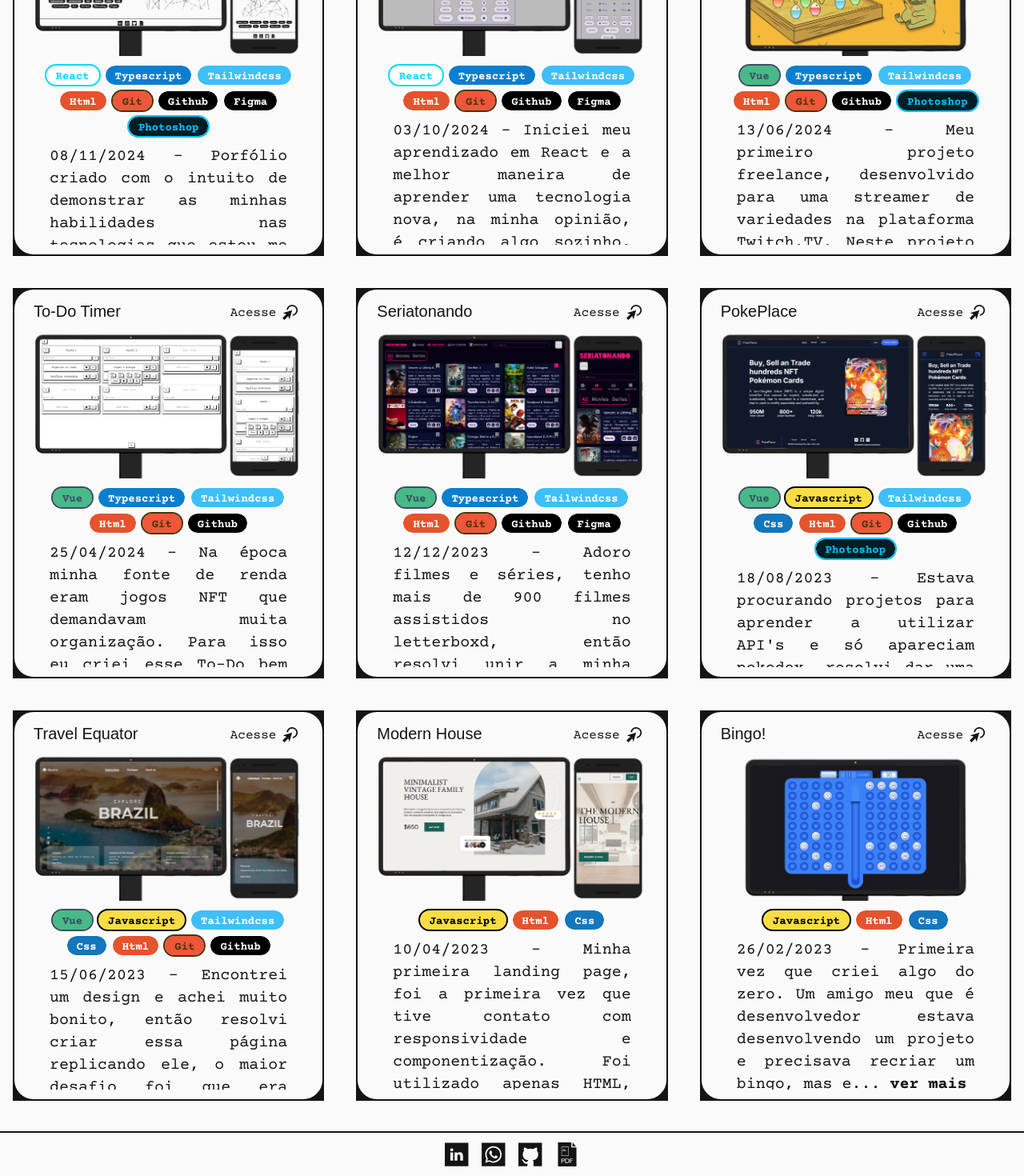
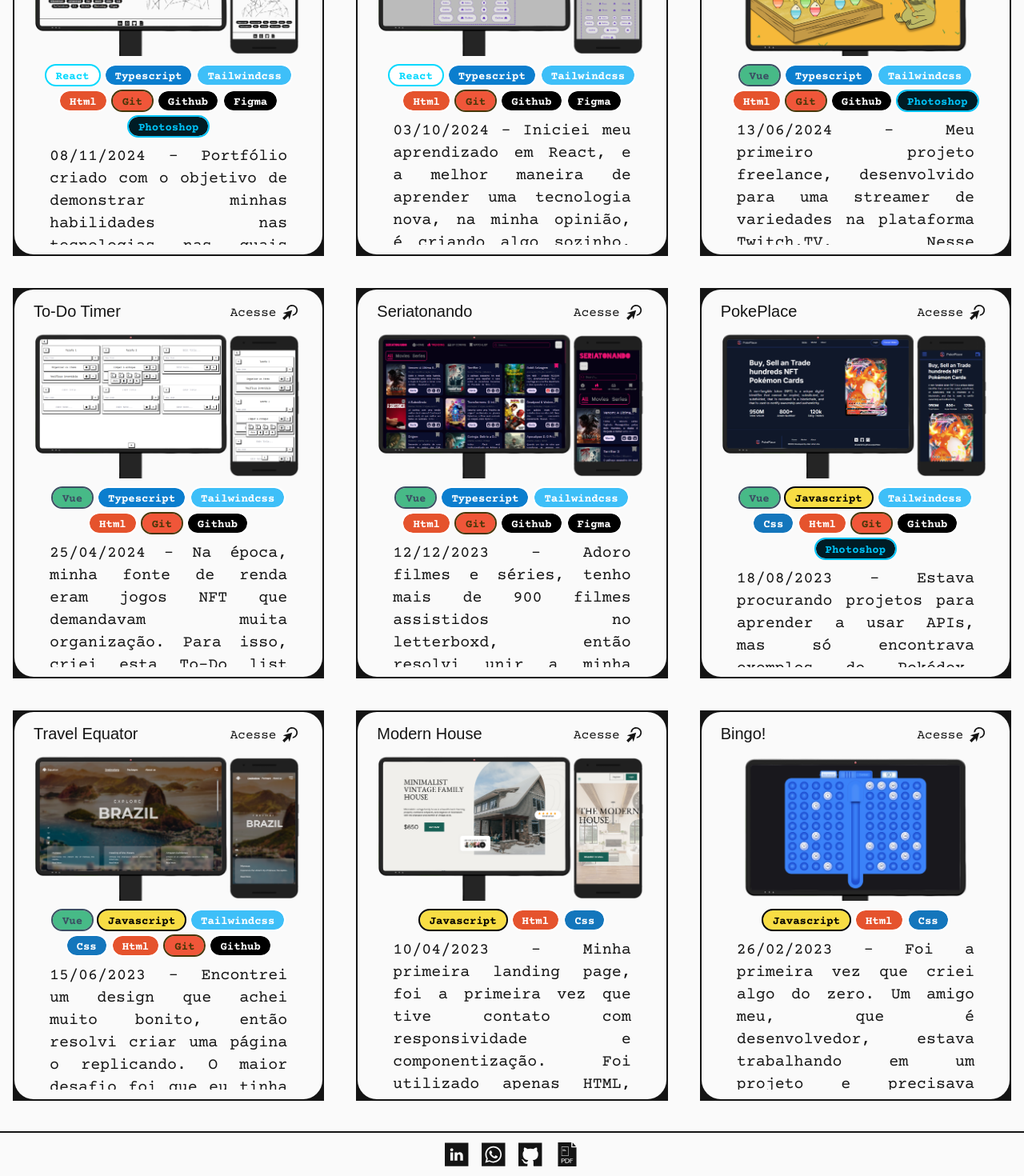
Before and after one commit to devalanlima/portfolio, a React (Vite) app: page /portfolio/projetos in a window 1280 px wide. Shown: the part 386-1856 px from the top of the page at 80% size. Built offline with nearby package versions, Linux system fonts and the light colour scheme; a web font is replaced by a local one.

Commit message:
update: update description

```diff
--- a/src/data/projects.ts
+++ b/src/data/projects.ts
@@ -11,7 +11,7 @@ const projects: Array<Project> = [
       'css'
     ],
     description:
-      `26/02/2023 - Primeira vez que criei algo do zero. Um amigo meu que é desenvolvedor estava desenvolvendo um projeto e precisava recriar um bingo, mas estava com dificuldade para encontrar o design, então eu fiz esse projeto e mostrei pra ele, utilizei sombras e movimento pra parecer que existem elementos 3D mas é tudo 2D, ele gostou tanto que replicou o design no projeto dele.`,
+      `26/02/2023 - Foi a primeira vez que criei algo do zero. Um amigo meu, que é desenvolvedor, estava trabalhando em um projeto e precisava recriar um bingo, mas estava com dificuldade para encontrar um design adequado. Então, fiz este projeto e mostrei para ele. Utilizei sombras e movimento para dar a impressão de elementos 3D, embora tudo seja em 2D. Ele gostou tanto que acabou replicando o design no projeto dele.`,
   },
   {
     name: 'Modern House',
@@ -39,7 +39,7 @@ const projects: Array<Project> = [
       'github',
     ],
     description:
-      `15/06/2023 - Encontrei um design e achei muito bonito, então resolvi criar essa página replicando ele, o maior desafio foi que era apenas uma imagem, então tive que criar os componentes apenas no visual, também continha um mapa interativo que lembro ter me dado um certo trabalho para funcionar da maneira que eu queria.`,
+      `15/06/2023 - Encontrei um design que achei muito bonito, então resolvi criar uma página o replicando. O maior desafio foi que eu tinha apenas uma imagem como referência, então precisei criar os componentes apenas com base no visual. Além disso, havia um mapa interativo, que me deu um certo trabalho para funcionar da maneira que eu queria.`,
   },
   {
     name: 'PokePlace',
@@ -56,7 +56,7 @@ const projects: Array<Project> = [
       'photoshop'
     ],
     description:
-      `18/08/2023 - Estava procurando projetos para aprender a utilizar API's e só apareciam pokedex, resolvi dar uma variada e encontrei essa API de cartas, então criei um "marketplace" de cartas NFT e adicionei esse efeito de movimentação 3D, que apesar de existirem inumeros parecidos na internet, eu me desafiei a criar sozinho e me orgulho muito de ter conseguido.`,
+      `18/08/2023 - Estava procurando projetos para aprender a usar APIs, mas só encontrava exemplos de Pokédex. Resolvi variar um pouco e encontrei essa API do jogo de cartas, então criei um "marketplace" de cartas NFT e adicionei esse efeito de movimentação 3D, que apesar de existirem inumeros parecidos na internet, me desafiei a criar sozinho e me orgulho muito de ter conseguido.`,
   },
   {
     name: 'Seriatonando',
@@ -72,7 +72,7 @@ const projects: Array<Project> = [
       'figma',
     ],
     description:
-      "12/12/2023 - Adoro filmes e séries, tenho mais de 900 filmes assistidos no letterboxd, então resolvi unir a minha paixão pelo cinema com a minha paixão pelo desenvolvimento. Enquanto aprendia Nuxt.Js, criei essa página que utiliza a API do TMDB para ter acesso ao banco de dados que contém os filmes e séries, e a API do JustWatch para poder localizar os serviços de streaming que disponibilizam essas midias. Deu bastante trabalho principalmente porque eu ainda estava aprendendo como funcionavam as API's e também pelo fato de criar todos os componentes do zero sem utilizar nenhum framework com componentes pré-feitos. Deveria ter mais funcionalidades nesta aplicação como autenticação, criação de listas de filmes, avaliações, comentários... Mas percebi que eu estava indo rápido demais e querendo criar muita coisa que eu ainda não estava pronto nem tinha conhecimento necessário, principalmente do back-end, então resolvi deixar esse projeto para o futuro. Mas fiquei muito feliz com o resultado, inclusive a página 'Trending' eu utilizo até hoje quando quero encontrar algo novo para assistir.",
+      "12/12/2023 - Adoro filmes e séries, tenho mais de 900 filmes assistidos no letterboxd, então resolvi unir a minha paixão pelo cinema com a minha paixão pelo desenvolvimento. Enquanto aprendia Nuxt.js, criei esta página que utiliza a API do TMDB para acessar o banco de dados de filmes e séries e a API do JustWatch para localizar os serviços de streaming que disponibilizam essas mídias. Foi um desafio, principalmente porque eu ainda estava aprendendo a usar APIs e criando todos os componentes do zero, sem utilizar frameworks com componentes prontos.Minha intenção era adicionar mais funcionalidades à aplicação, como autenticação, criação de listas de filmes, avaliações e comentários. No entanto, percebi que estava tentando fazer muitas coisas para as quais ainda não tinha o conhecimento necessário, especialmente em back-end. Então, decidi deixar essas funcionalidades para um futuro aprimoramento do projeto. Mesmo assim, fiquei muito satisfeito com o resultado.",
   },
   {
     name: 'To-Do Timer',
@@ -87,7 +87,7 @@ const projects: Array<Project> = [
       'github',
     ],
     description:
-      '25/04/2024 - Na época minha fonte de renda eram jogos NFT que demandavam muita organização. Para isso eu criei esse To-Do bem simples porém bem funcional, implementei um sistema de timer que quando o tempo chega a zero um alerta sonoro é emitido até ser desligado.',
+      '25/04/2024 - Na época, minha fonte de renda eram jogos NFT que demandavam muita organização. Para isso, criei esta To-Do list simples, mas bem funcional. Implementei um sistema de timer que, ao chegar a zero, emite um alerta sonoro até ser desligado.',
   },
   {
     name: 'Pescaria Digital',
@@ -103,7 +103,7 @@ const projects: Array<Project> = [
       'photoshop'
     ],
     description:
-      '13/06/2024 - Meu primeiro projeto freelance, desenvolvido para uma streamer de variedades na plataforma Twitch.TV. Neste projeto eu deveria reinventar a típica brincadeira de festa junina conhecida como pescaria, mas desta vez de maneira digital. O objetivo era desenvolver uma página onde a influenciadora convidaria os participantes a escolherem um peixe virtual durante a transmissão ao vivo, com a chance de ganhar prêmios, dependendo da sorte. Eu gostaria de ter desenvolvido esse projeto com o framework Electron, porém eu não conhecia nada de Node.Js para o back-end e o tempo para aprender não seria suificente, então a minha maneira de persistir os dados necessários foi utilizando o localStorage do navegador.',
+      '13/06/2024 - Meu primeiro projeto freelance, desenvolvido para uma streamer de variedades na plataforma Twitch.TV. Nesse projeto, eu deveria reinventar a tradicional brincadeira de festa junina conhecida como pescaria, mas de forma digital. O objetivo era criar uma página onde a influenciadora convidaria os participantes a escolherem um peixe virtual durante a transmissão ao vivo, com a chance de ganhar prêmios, dependendo da sorte. Gostaria de ter desenvolvido esse projeto com o framework Electron, porém eu não tinha conhecimento em Node.js para o back-end, e o tempo para aprender não seria suficiente. Por isso, optei por persistir os dados necessários utilizando o localStorage do navegador.',
   },
   {
     name: 'Button Ui Kit',
@@ -119,7 +119,7 @@ const projects: Array<Project> = [
       'figma'
     ],
     description:
-      '03/10/2024 - Iniciei meu aprendizado em React e a melhor maneira de aprender uma tecnologia nova, na minha opinião, é criando algo sozinho, mas como minha habilidade em design não é das mais incríveis, procurei na comunidade do figma algo que fosse simples, bonito e que eu pudesse utilizar os conceitos que aprendi. Então encontrei esse kit de botões com vários estados e achei perfeito para treinar tanto minhas habilidades em React quanto em Figma. Os devidos créditos ao autor do design estão atribuidos na documentação do projeto no GitHub.',
+      '03/10/2024 - Iniciei meu aprendizado em React, e a melhor maneira de aprender uma tecnologia nova, na minha opinião, é criando algo sozinho. Então procurei na comunidade do Figma algo que fosse simples, bonito e que me permitisse aplicar os conceitos que aprendi. Foi aí que encontrei este kit de botões com vários estados, e achei perfeito para treinar tanto minhas habilidades em React quanto em Figma. Os devidos créditos ao autor do design estão atribuídos na documentação do projeto no GitHub.',
   },
   {
     name: 'Portfolio React',
@@ -136,7 +136,7 @@ const projects: Array<Project> = [
       'photoshop'
     ],
     description:
-      '08/11/2024 - Porfólio criado com o intuito de demonstrar as minhas habilidades nas tecnologias que estou me aprofundando. Este foi meu primeiro projeto completo em React, já que estava acostumado a utilizar Vue. Meu maior desafio foi a sintaxe, já que é levemente diferente do Vue, mas nada muito complexo, a maior diferença que notei foi que minhas variáveis não são diretamente mutaveis e que para tornalas reativas eu preciso sempre chamar uma função para modificar o valor original, diferente do Vue que eu posso simplesmente alterar o valor atribuindo um novo.',
+      '08/11/2024 - Portfólio criado com o objetivo de demonstrar minhas habilidades nas tecnologias nas quais estou me aprofundando. Este foi meu primeiro projeto completo em React, pois eu estava mais acostumado a utilizar Vue. Meu maior desafio foi a sintaxe, que é um pouco diferente da do Vue, mas nada muito complexo. A principal diferença que notei é que minhas variáveis não são diretamente mutáveis e, para torná-las reativas, preciso sempre chamar uma função para modificar o valor original. No Vue, eu poderia simplesmente alterar o valor atribuindo um novo.',
   },
 ];
 
```
